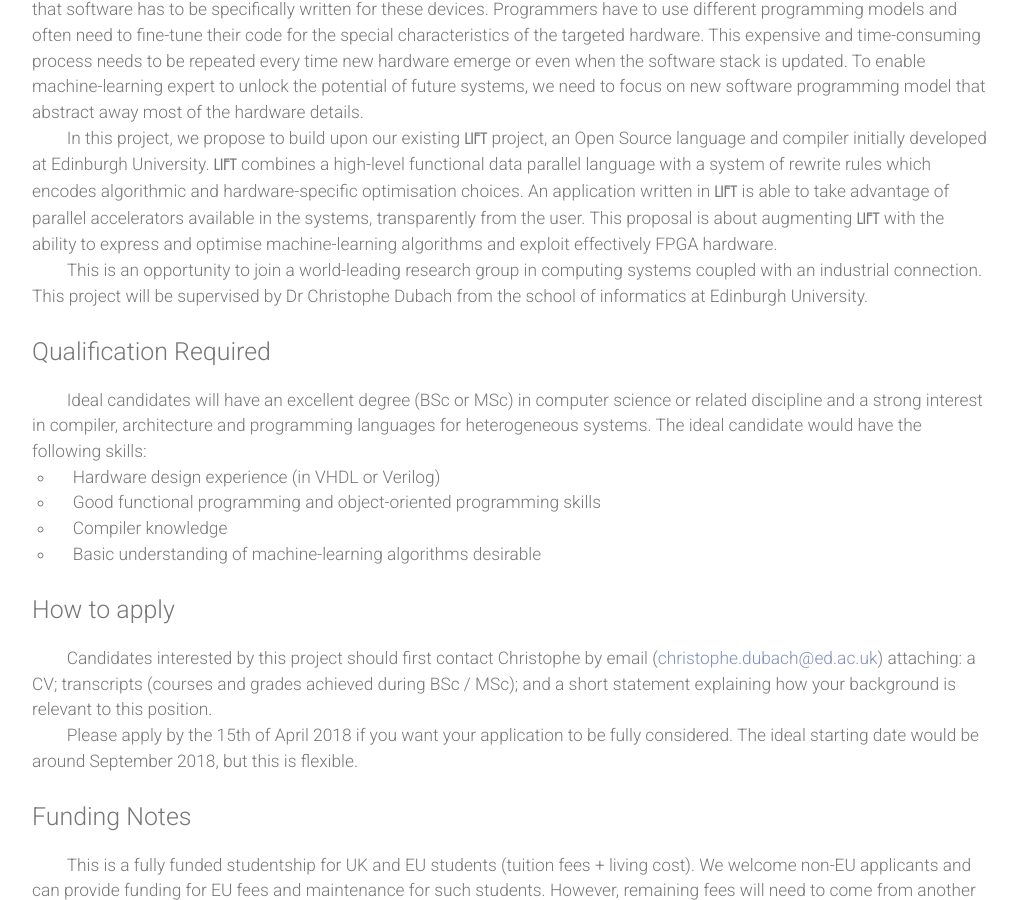
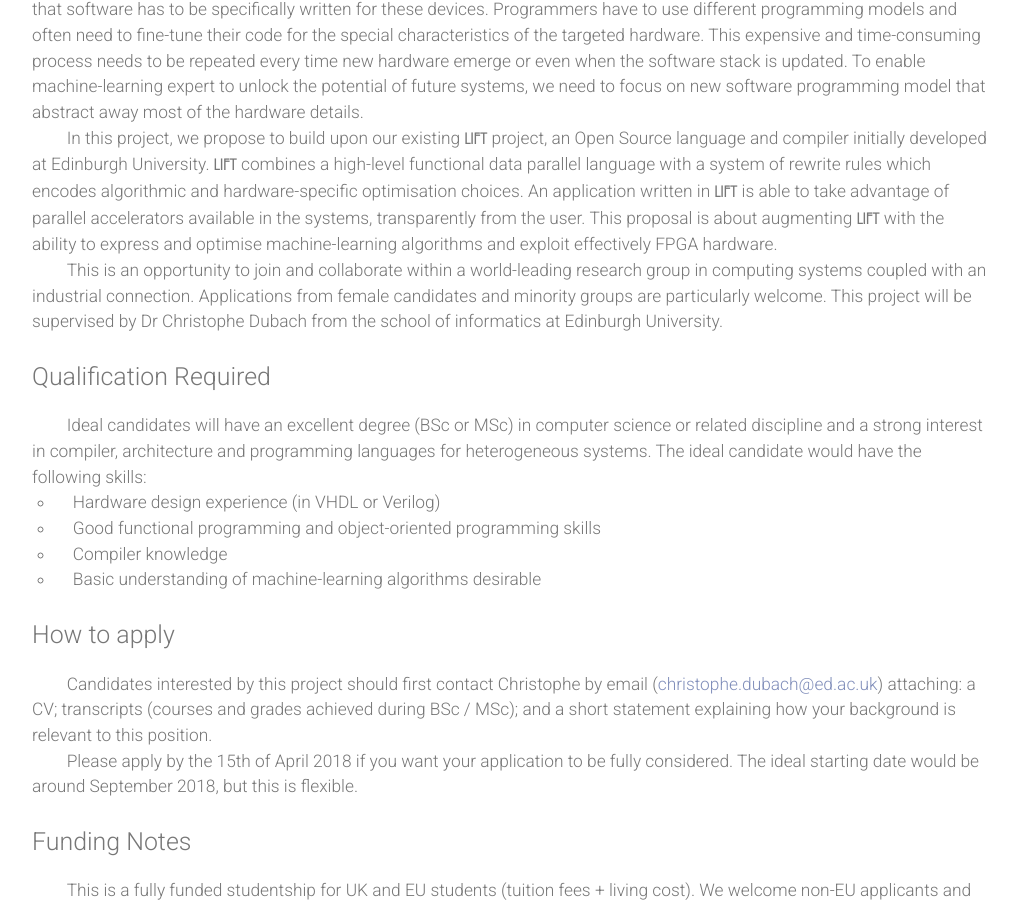
Before and after one commit to lift-project/lift-project.github.io, a Jekyll site: the page built from PhDMSR.html, in a window 1280 px wide and 900 px high, scrolled down 673 px. Shown: the whole window, without its empty margins (128-1145 px from the left). Built offline with Jekyll 4.4.1, drawn with Linux system fonts in a browser that asks for light colours; nearby versions of some CDN libraries.

Commit message:
added minorities note

```diff
--- a/PhDMSR.html
+++ b/PhDMSR.html
@@ -52,7 +52,8 @@ layout: job_advert
 
 
 	  <p>
-	    This is an opportunity to join a world-leading research group in computing systems coupled with an industrial connection.
+	    This is an opportunity to join and collaborate within a world-leading research group in computing systems coupled with an industrial connection.
+	    Applications from female candidates and minority groups are particularly welcome.
 	    This project will be supervised by Dr Christophe Dubach from the school of informatics at Edinburgh University.
 	  </p>
 
```
